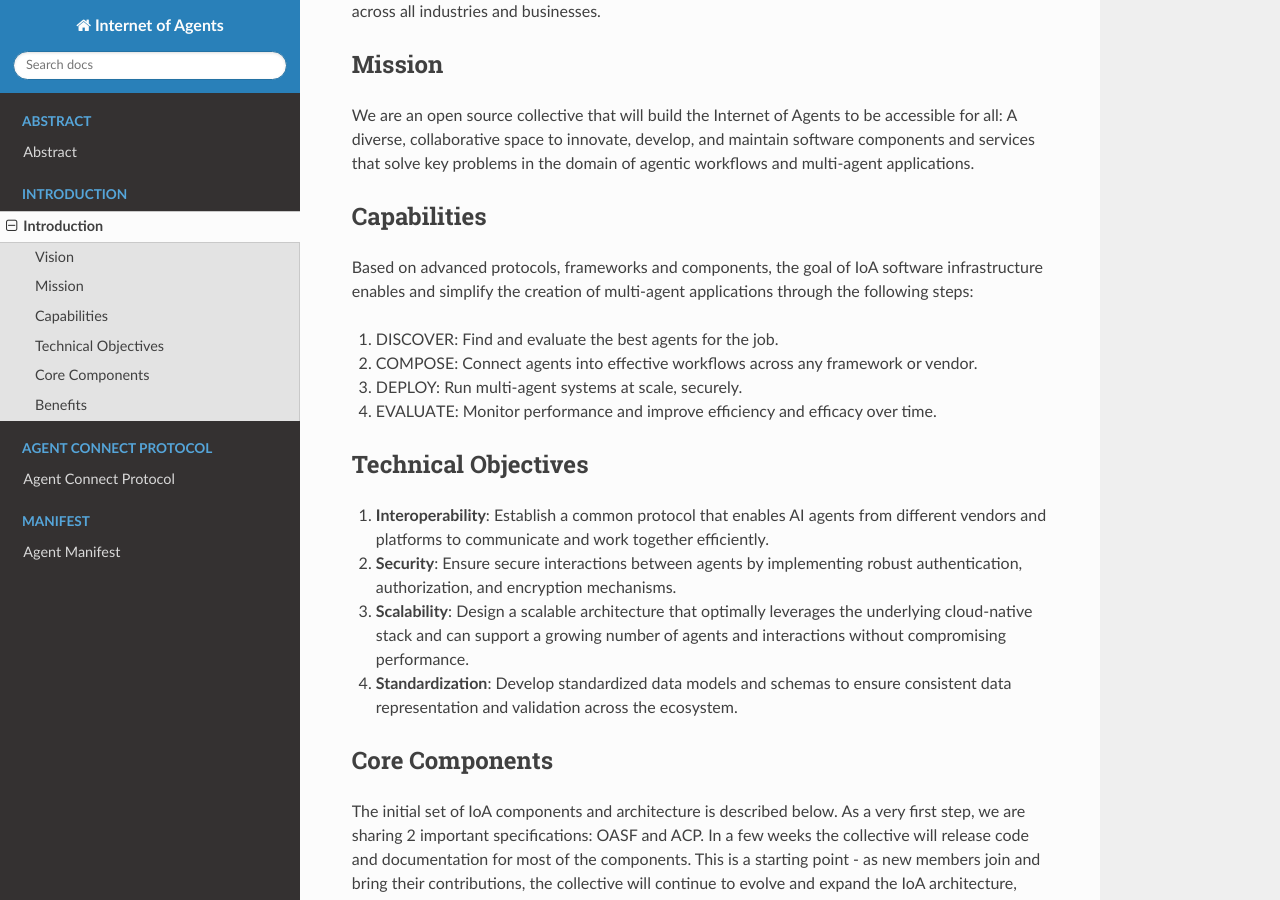
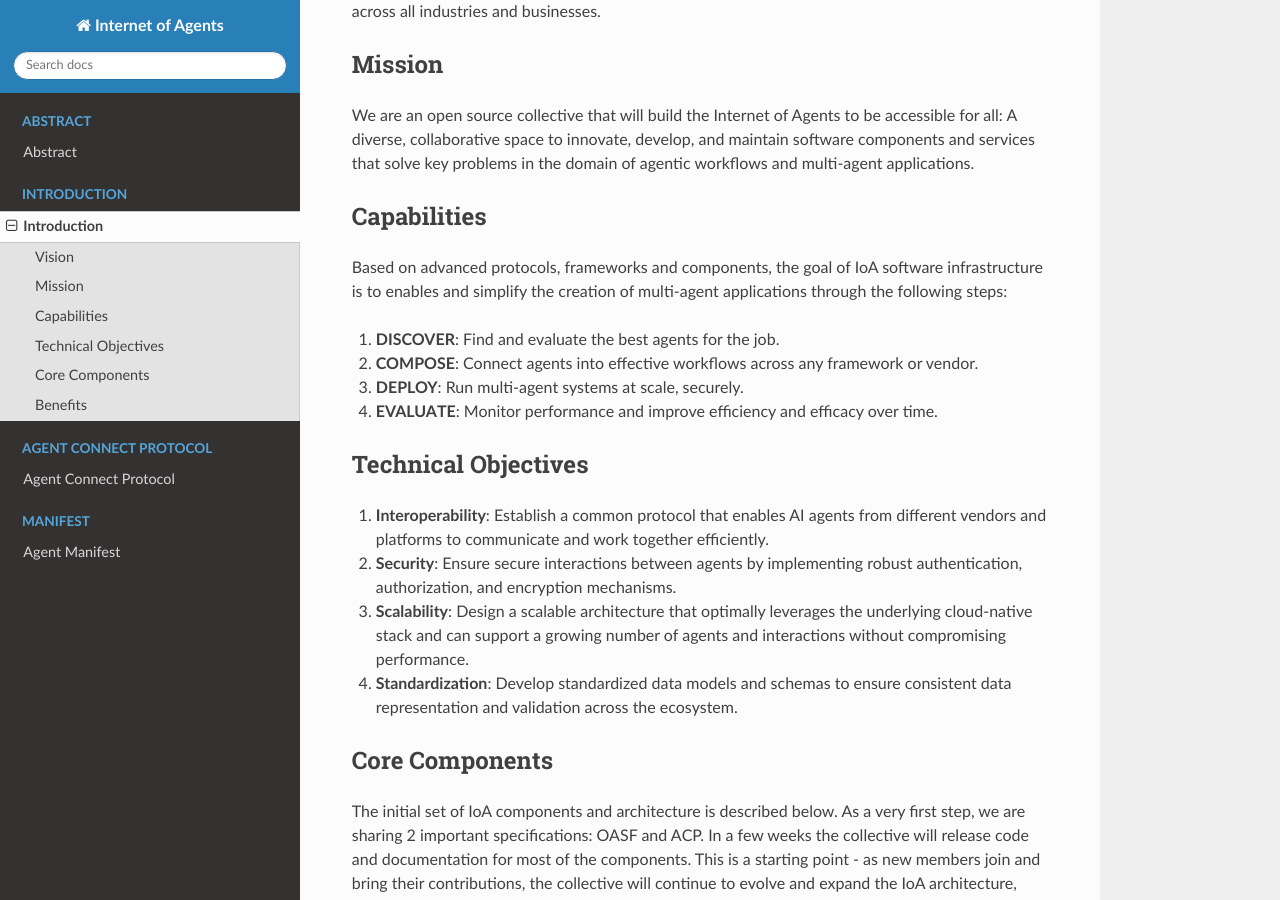
Before and after one commit to papimenon/docs, a Sphinx documentation site: the page built from docs/pages/introduction.md, in a window 1280 px wide and 900 px high, scrolled down 408 px. Built offline with Sphinx 7.4.7 and the Read the Docs theme 3.1.0, drawn with Linux system fonts in a browser that asks for light colours.

Commit message:
Fix typos and formatting issues

```diff
--- a/docs/pages/introduction.md
+++ b/docs/pages/introduction.md
@@ -13,11 +13,11 @@ We are an open source collective that will build the Internet of Agents to be ac
 
 ### Capabilities
 
-Based on advanced protocols, frameworks and components, the goal of IoA software infrastructure enables and simplify the creation of multi-agent applications through the following steps:
-1. DISCOVER: Find and evaluate the best agents for the job.
-1. COMPOSE: Connect agents into effective workflows across any framework or vendor.
-1. DEPLOY: Run multi-agent systems at scale, securely.
-1. EVALUATE: Monitor performance and improve efficiency and efficacy over time.
+Based on advanced protocols, frameworks and components, the goal of IoA software infrastructure is to enables and simplify the creation of multi-agent applications through the following steps:
+1. **DISCOVER**: Find and evaluate the best agents for the job.
+1. **COMPOSE**: Connect agents into effective workflows across any framework or vendor.
+1. **DEPLOY**: Run multi-agent systems at scale, securely.
+1. **EVALUATE**: Monitor performance and improve efficiency and efficacy over time.
 
 ### Technical Objectives
 
```
Also changed, not shown: docs/pages/connect.md (+2 -2 lines), docs/pages/manifest.md (+1 -1 lines).
